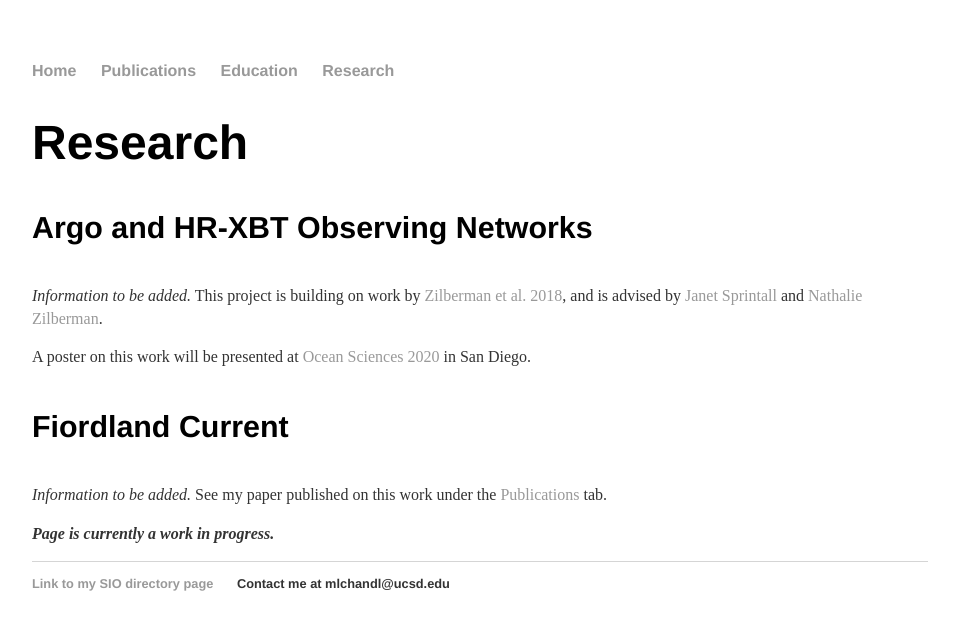
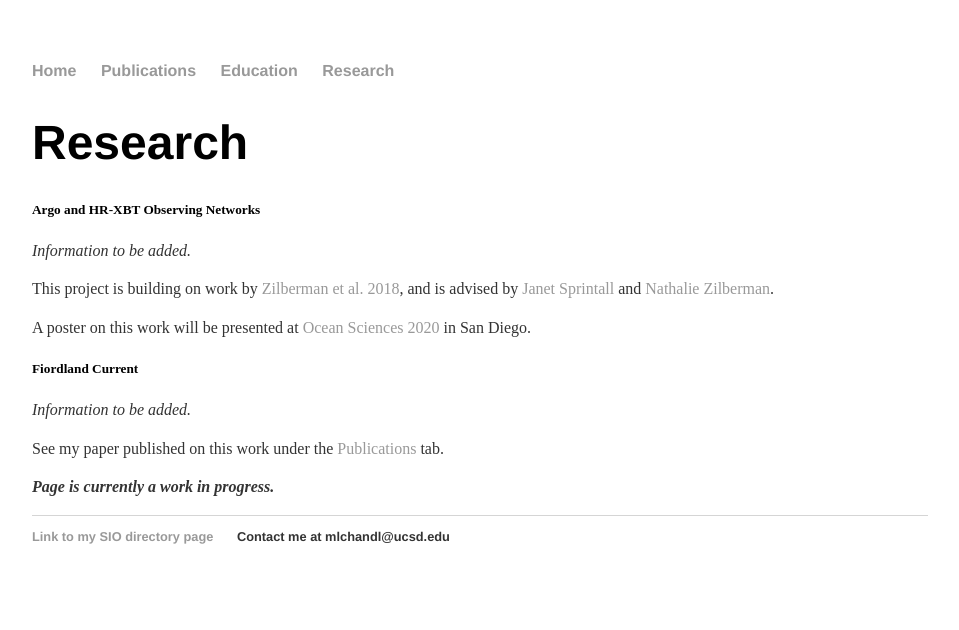
Before and after one commit to mlchandler/mlchandler.github.io, a Jekyll site: the page built from research/index.html, in a window 1280 px wide. Shown: the top 630 px of the page, without its empty margins (160-1119 px from the left). Built offline with Jekyll 4.4.1, drawn with Linux system fonts in a browser that asks for light colours.

Commit message:
Update index.html

```diff
--- a/research/index.html
+++ b/research/index.html
@@ -7,9 +7,13 @@
 
 <h1>Research</h1>
 
-<h4>Argo and HR-XBT Observing Networks</h4>
+<h5>Argo and HR-XBT Observing Networks</h5>
 <p>
-<i>Information to be added.</i> This project is building on work by <a href="https://journals.ametsoc.org/doi/full/10.1175/JTECH-D-17-0153.1">Zilberman et al. 2018</a>, and is advised by <a href="https://jsprintall.scrippsprofiles.ucsd.edu/">Janet Sprintall</a> and <a href="https://nzilberman.scrippsprofiles.ucsd.edu/">Nathalie Zilberman</a>.
+<i>Information to be added.</i>
+</p>
+
+<p>
+This project is building on work by <a href="https://journals.ametsoc.org/doi/full/10.1175/JTECH-D-17-0153.1">Zilberman et al. 2018</a>, and is advised by <a href="https://jsprintall.scrippsprofiles.ucsd.edu/">Janet Sprintall</a> and <a href="https://nzilberman.scrippsprofiles.ucsd.edu/">Nathalie Zilberman</a>.
 </p>
 
 <p>
@@ -17,9 +21,13 @@
 </p>
 
 
-<h4>Fiordland Current</h4>
+<h5>Fiordland Current</h5>
 <p>
-<i>Information to be added.</i> See my paper published on this work under the <a href="https://mlchandler.github.io/publications/">Publications</a> tab.
+<i>Information to be added.</i>
+</p>
+
+<p>
+See my paper published on this work under the <a href="https://mlchandler.github.io/publications/">Publications</a> tab.
 </p>
 
 <p>
```
